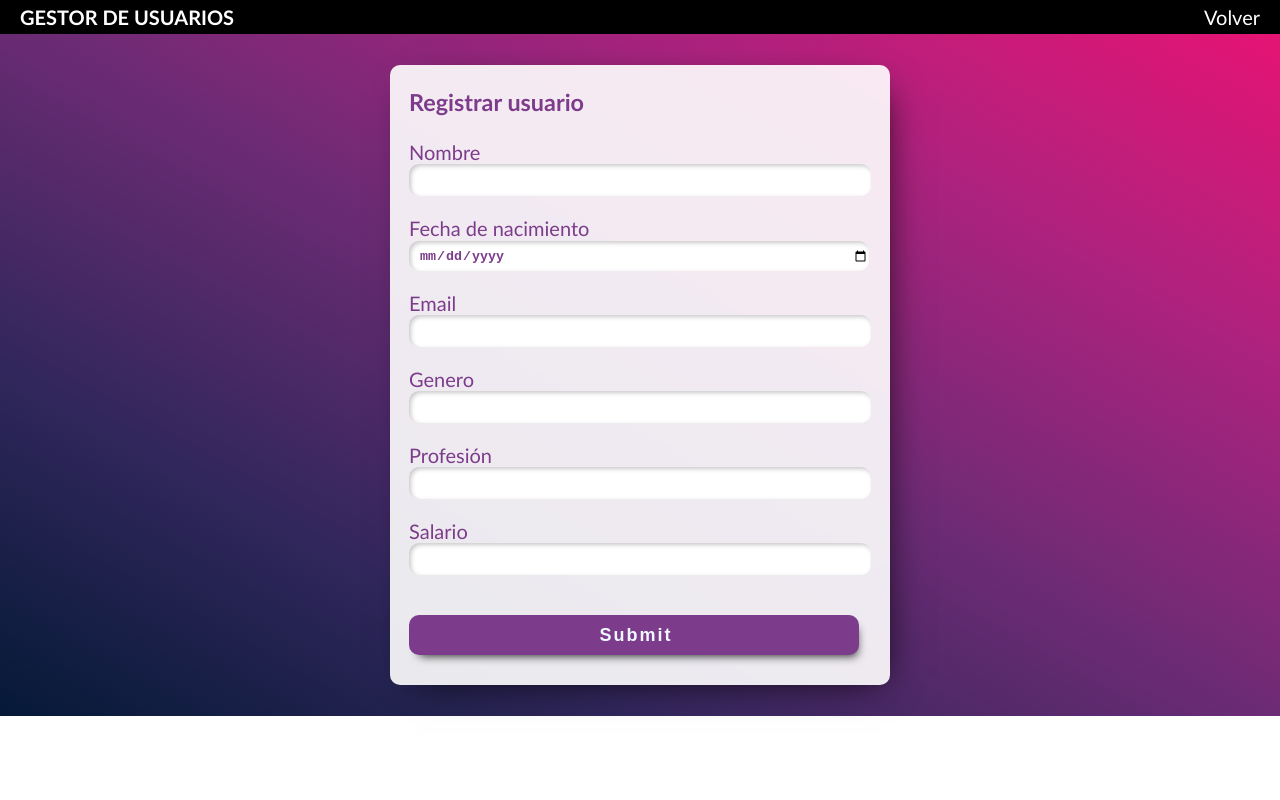
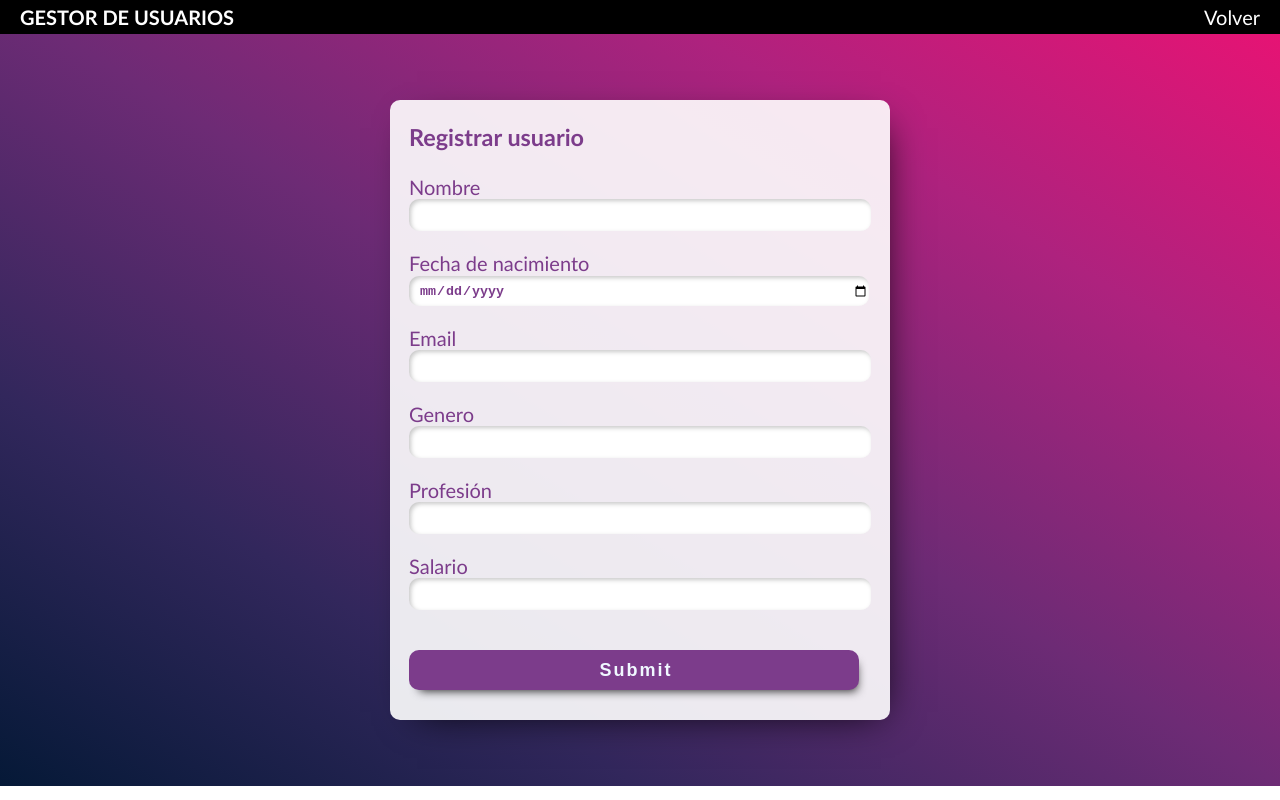
Before and after one commit to emiliasosa/TzuzulCode, a website: page Back end Fundamentals/views/new.html in a window 1280 px wide. Drawn offline with Linux system fonts and the light colour scheme.

Commit message:
Update new.css

```diff
--- a/Back end Fundamentals/static/css/new.css
+++ b/Back end Fundamentals/static/css/new.css
@@ -50,7 +50,7 @@ main{
     justify-content: center;
     background: rgba(255, 255, 255, 0.9);
     width: 500px;
-    margin: 31px;
+    margin: 66px;
     border-radius: 10px;
     box-shadow: 9px 10px 38px -18px rgba(0,0,0,1);
 }
```
